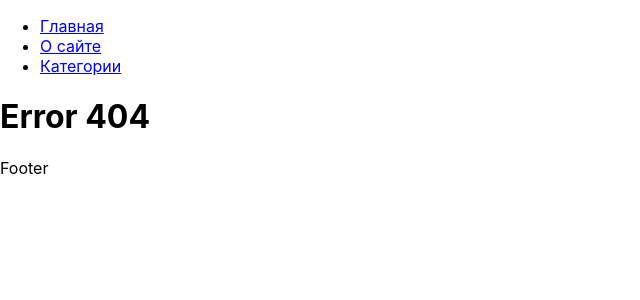
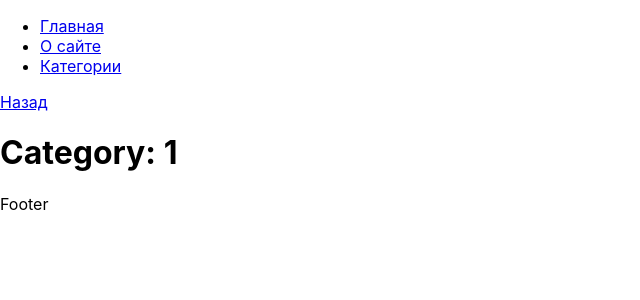
Before and after one commit to SSSerg05/ItDid-HW03, a React (Create React App) app: page /itgid-hw03/cat/1 in a window 1280 px wide. Before the commit this address had no page. Shown: the top 300 px of the page, without its empty margins (0-640 px from the left). Built offline with nearby package versions, Linux system fonts and the light colour scheme.

Commit message:
fix details

```diff
--- a/src/components/App.jsx
+++ b/src/components/App.jsx
@@ -1,5 +1,5 @@
 import { lazy } from "react";
-import { Routes, Route, Router } from "react-router-dom";
+import { Routes, Route, } from "react-router-dom";
 
 import Layout from "./Layout";
 import CategoryDescription from "./CategoryDescription/CategoryDescription";
@@ -12,17 +12,15 @@ const ErrorPage = lazy(() => import('../pages/Error/Error'));
 export const App = () => {
   return (
     <>
-      {/* <Router> */}
       <Routes>
         <Route path="/" element={ <Layout />}>
           <Route index element={<HomePage />} />
           <Route path="/about" element={<AboutPage />} />
           <Route path="/cat" element={<CategoryPage />} />
-            <Route path="/cat:categoryName" element={CategoryDescription} />
+          <Route path="/cat/:categoryName" element={<CategoryDescription />} />
           <Route path="*" element={<ErrorPage />} />
         </Route>
       </Routes>
-      {/* </Router> */}
     </>
   );
 };
--- a/src/components/CategoryDescription/CategoryDescription.jsx
+++ b/src/components/CategoryDescription/CategoryDescription.jsx
@@ -3,7 +3,9 @@ import { Link, useParams } from "react-router-dom";
 
 export const CategoryDescription = () => {
 
-  const categoryName = useParams();
+  const {categoryName} = useParams();
+
+
   return (
   <div>
     <Link to={'/cat'}>Назад</Link>
--- a/src/pages/Category/Category.jsx
+++ b/src/pages/Category/Category.jsx
@@ -9,7 +9,6 @@ export const Category = () => {
   <>
     <h1>Category</h1>
 
-    <Link to={url.pathname}>Назад</Link>
     <ul>
       <li><Link to={`${url.pathname}/notebook`}>Ноутбуки</Link></li>
       <li><Link to={`${url.pathname}/monitor`}>Мониторы</Link></li>
```
Lines whose indentation alone changed are shown as unchanged.
